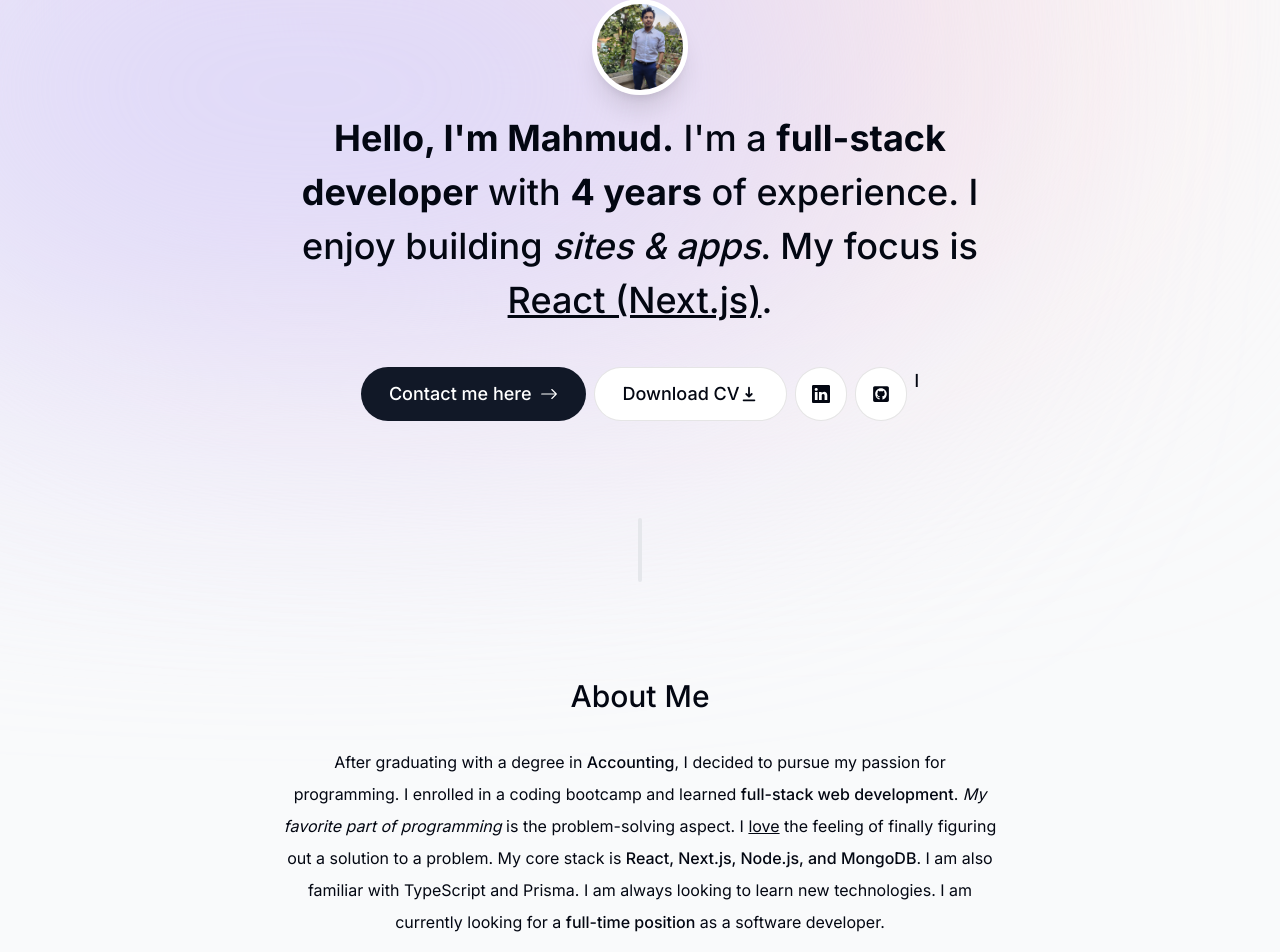
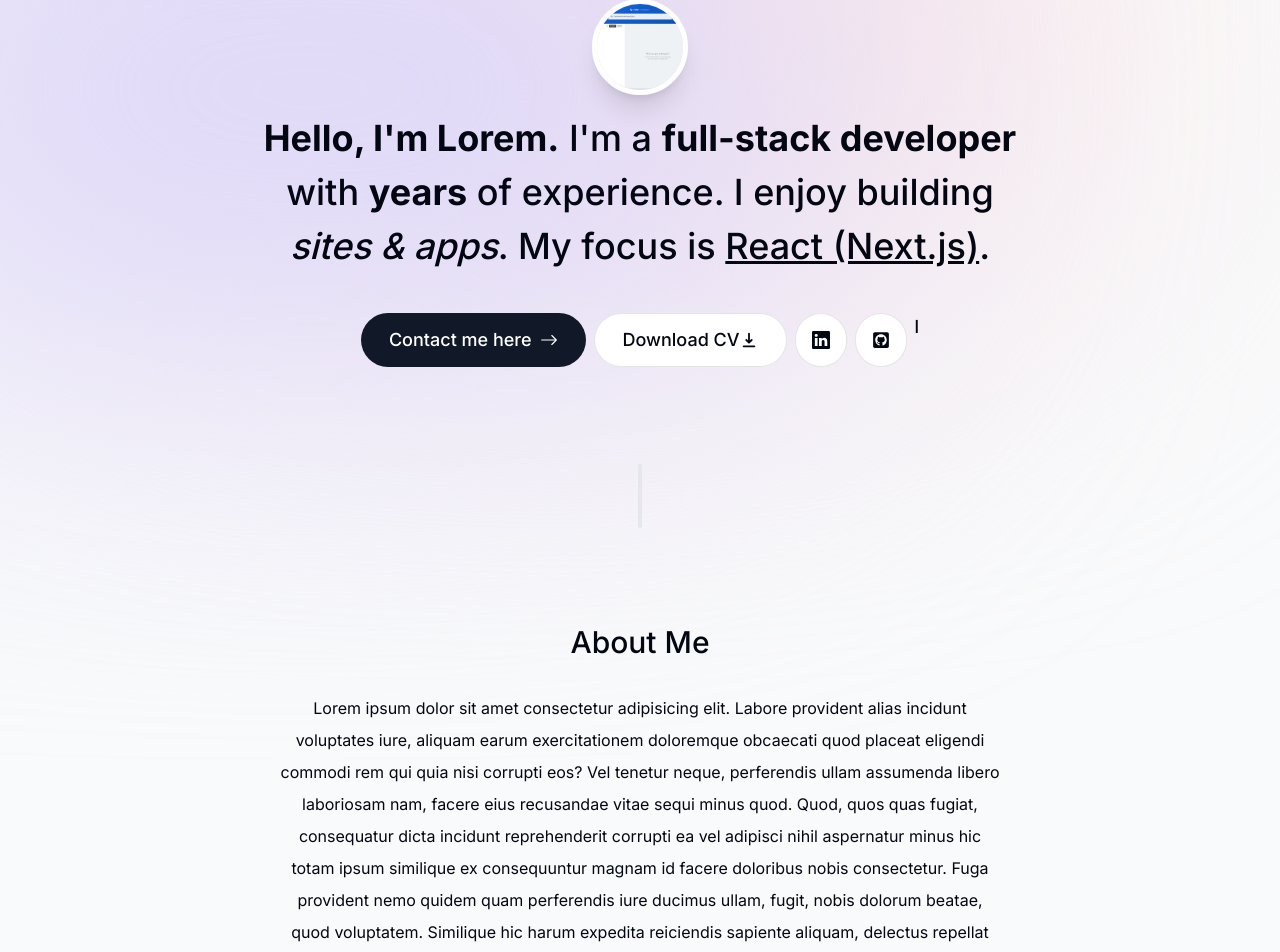
Before and after one commit to istiakmahmud0/my-portfolio, a Next.js app: page / in a window 1280 px wide. Shown: the part 145-1097 px from the top of the page. Built offline with nearby package versions, Linux system fonts and the light colour scheme.

Commit message:
feat: wip ui design

```diff
--- a/components/about.tsx
+++ b/components/about.tsx
@@ -32,7 +32,7 @@ const About = () => {
       id="about"
     >
       <SectionHeading>About Me</SectionHeading>
-      <p className="mb-3">
+      {/* <p className="mb-3">
         After graduating with a degree in{" "}
         <span className="font-medium">Accounting</span>, I decided to pursue my
         passion for programming. I enrolled in a coding bootcamp and learned{" "}
@@ -48,6 +48,19 @@ const About = () => {
         learn new technologies. I am currently looking for a{" "}
         <span className="font-medium">full-time position</span> as a software
         developer.
+      </p> */}
+      <p className="mb-3">
+        Lorem ipsum dolor sit amet consectetur adipisicing elit. Labore
+        provident alias incidunt voluptates iure, aliquam earum exercitationem
+        doloremque obcaecati quod placeat eligendi commodi rem qui quia nisi
+        corrupti eos? Vel tenetur neque, perferendis ullam assumenda libero
+        laboriosam nam, facere eius recusandae vitae sequi minus quod. Quod,
+        quos quas fugiat, consequatur dicta incidunt reprehenderit corrupti ea
+        vel adipisci nihil aspernatur minus hic totam ipsum similique ex
+        consequuntur magnam id facere doloribus nobis consectetur. Fuga
+        provident nemo quidem quam perferendis iure ducimus ullam, fugit, nobis
+        dolorum beatae, quod voluptatem. Similique hic harum expedita reiciendis
+        sapiente aliquam, delectus repellat tempora tempore. Nostrum, non.
       </p>
 
       <p>
--- a/components/intro.tsx
+++ b/components/intro.tsx
@@ -31,7 +31,8 @@ const Intro = () => {
           animate={{ opacity: 1, scale: 1 }}
         >
           <Image
-            src="/my-pic.jpg"
+            // src="/my-pic.jpg"
+            src="/rmtdev.png"
             height="192"
             width="192"
             alt=""
@@ -41,7 +42,7 @@ const Intro = () => {
           />
         </motion.div>
       </div>
-      <motion.h1
+      {/* <motion.h1
         className="mb-10 mt-4 px-4 text-2xl font-medium !leading-[1.5] sm:text-4xl"
         initial={{ opacity: 0, y: 100 }}
         animate={{ opacity: 1, y: 0 }}
@@ -49,6 +50,17 @@ const Intro = () => {
         <span className="font-bold">Hello, I'm Mahmud.</span> I'm a{" "}
         <span className="font-bold">full-stack developer</span> with{" "}
         <span className="font-bold">4 years</span> of experience. I enjoy
+        building <span className="italic">sites & apps</span>. My focus is{" "}
+        <span className="underline">React (Next.js)</span>.
+      </motion.h1> */}
+      <motion.h1
+        className="mb-10 mt-4 px-4 text-2xl font-medium !leading-[1.5] sm:text-4xl"
+        initial={{ opacity: 0, y: 100 }}
+        animate={{ opacity: 1, y: 0 }}
+      >
+        <span className="font-bold">Hello, I'm Lorem.</span> I'm a{" "}
+        <span className="font-bold">full-stack developer</span> with{" "}
+        <span className="font-bold"> years</span> of experience. I enjoy
         building <span className="italic">sites & apps</span>. My focus is{" "}
         <span className="underline">React (Next.js)</span>.
       </motion.h1>
```
Also changed, not shown: 1 other file (tests, documents, lock files or other folders).
